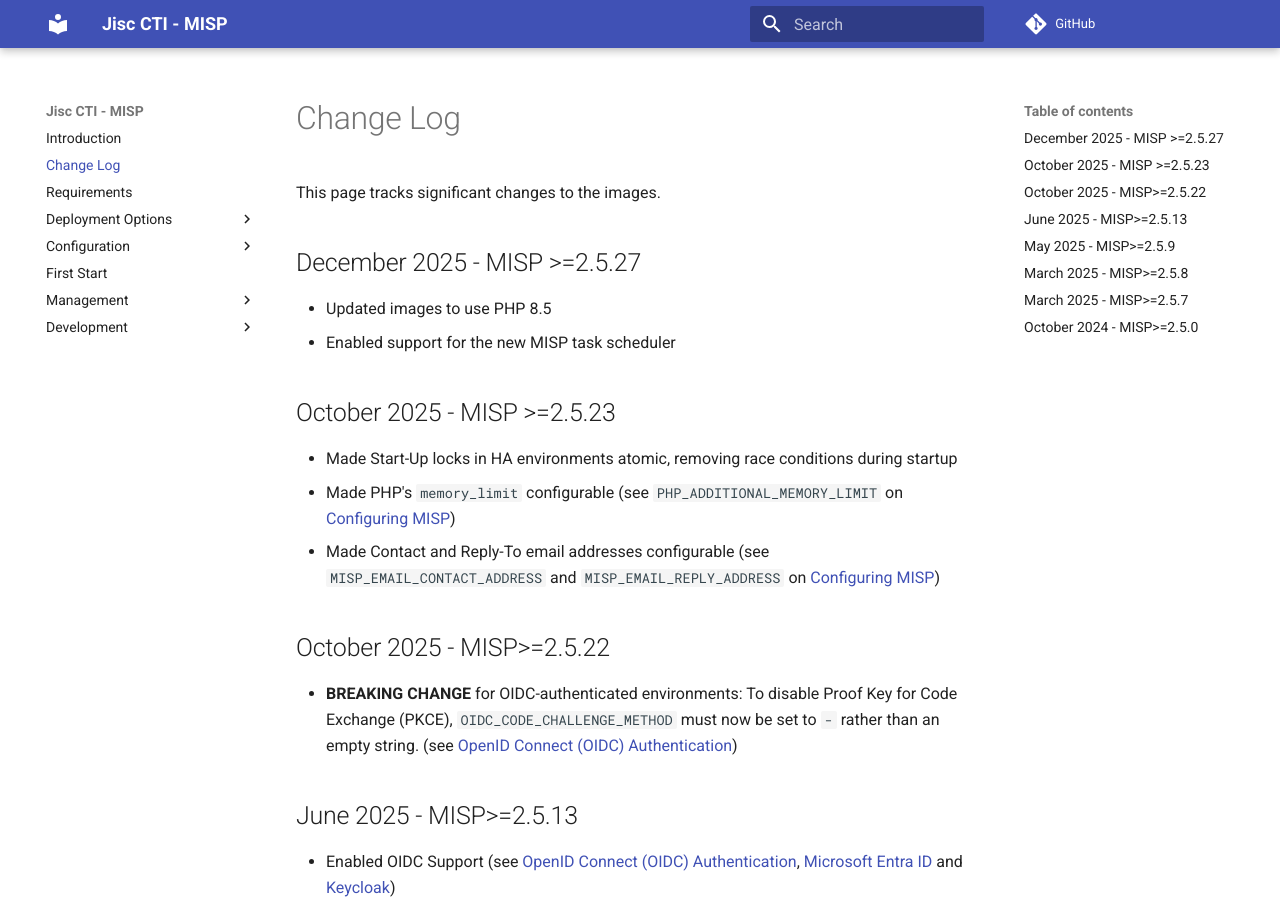
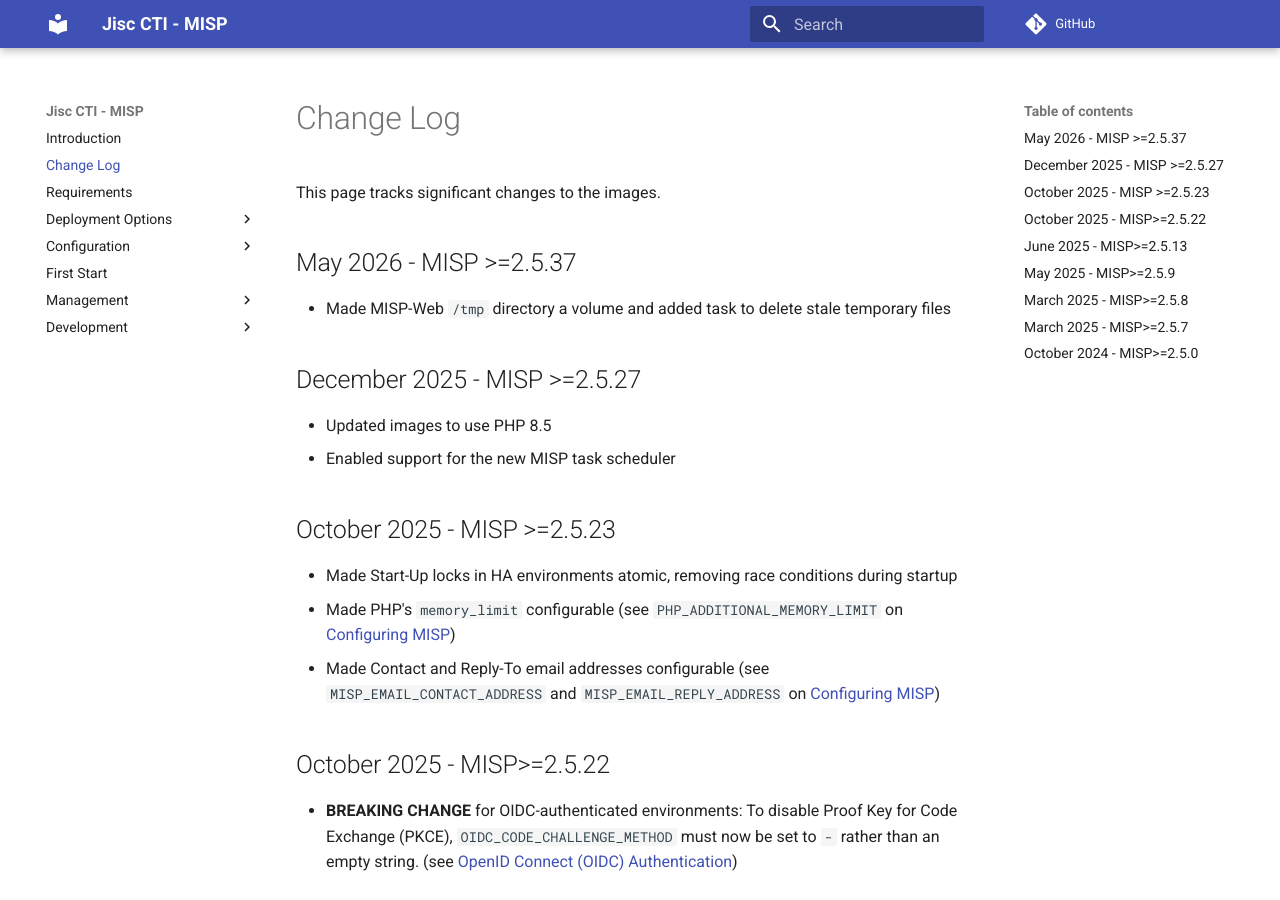
Before and after one commit to JiscCTI/misp-docker, an MkDocs documentation site: the page built from pages/changelog.md, in a window 1280 px wide and 900 px high. Built offline with MkDocs 1.6.1 and Material for MkDocs 9.7.7, drawn with Linux system fonts in a browser that asks for light colours; comment, search, counter and statistics services are not loaded.

Commit message:
feat: manage apache/php temp files

```diff
--- a/docker-compose-dev.yml
+++ b/docker-compose-dev.yml
@@ -1,4 +1,4 @@
-# SPDX-FileCopyrightText: 2023-2024 Jisc Services Limited
+# SPDX-FileCopyrightText: 2023-2026 Jisc Services Limited
 # SPDX-FileContributor: Joe Pitt
 #
 # SPDX-License-Identifier: GPL-3.0-only
@@ -76,6 +76,7 @@
       - ${HTTPS_PORT:-443}:443
     restart: unless-stopped
     volumes:
+      - web_temp:/tmp
       - ./persistent/${COMPOSE_PROJECT_NAME}/data/:/var/www/MISPData
       - ./persistent/${COMPOSE_PROJECT_NAME}/gpg/:/var/www/MISPGnuPG
       - ./persistent/${COMPOSE_PROJECT_NAME}/tls/:/etc/ssl/private
@@ -90,7 +91,9 @@
     image: jisccti/misp-workers-dev:latest
     restart: unless-stopped
     volumes:
+      - web_temp:/tmp/misp-web
       - ./persistent/${COMPOSE_PROJECT_NAME}/data/:/var/www/MISPData
       - ./persistent/${COMPOSE_PROJECT_NAME}/gpg/:/var/www/MISPGnuPG
 volumes:
   modules_cache:
+  web_temp:
--- a/docker-compose-ha.yml
+++ b/docker-compose-ha.yml
@@ -1,4 +1,4 @@
-# SPDX-FileCopyrightText: 2023-2025 Jisc Services Limited
+# SPDX-FileCopyrightText: 2023-2026 Jisc Services Limited
 # SPDX-FileContributor: Joe Pitt
 #
 # SPDX-License-Identifier: GPL-3.0-only
@@ -85,6 +85,7 @@
     image: jisccti/misp-web:latest
     restart: unless-stopped
     volumes:
+      - web_temp:/tmp
       #- /etc/letsencrypt/archive/MISP:/etc/letsencrypt/archive/MISP:ro
       #- /etc/letsencrypt/live/MISP:/etc/letsencrypt/live/MISP:ro
       - ./persistent/${COMPOSE_PROJECT_NAME}/custom/:/opt/misp_custom
@@ -102,8 +103,10 @@
     image: jisccti/misp-workers:latest
     restart: unless-stopped
     volumes:
+      - web_temp:/tmp/misp-web
       - ./persistent/${COMPOSE_PROJECT_NAME}/custom/:/opt/misp_custom
       - ./persistent/${COMPOSE_PROJECT_NAME}/data/:/var/www/MISPData
       - ./persistent/${COMPOSE_PROJECT_NAME}/gpg/:/var/www/MISPGnuPG
 volumes:
   modules_cache:
+  web_temp:
--- a/docker-compose-shibb.yml
+++ b/docker-compose-shibb.yml
@@ -1,4 +1,4 @@
-# SPDX-FileCopyrightText: 2023-2025 Jisc Services Limited
+# SPDX-FileCopyrightText: 2023-2026 Jisc Services Limited
 # SPDX-FileContributor: Joe Pitt
 #
 # SPDX-License-Identifier: GPL-3.0-only
@@ -79,6 +79,7 @@
       - ${HTTPS_PORT:-443}:443
     restart: unless-stopped
     volumes:
+      - web_temp:/tmp
       #- /etc/letsencrypt/archive/MISP:/etc/letsencrypt/archive/MISP:ro
       #- /etc/letsencrypt/live/MISP:/etc/letsencrypt/live/MISP:ro
       - ./persistent/${COMPOSE_PROJECT_NAME}/custom/:/opt/misp_custom
@@ -98,6 +99,7 @@
     image: jisccti/misp-workers:latest
     restart: unless-stopped
     volumes:
+      - web_temp:/tmp/misp-web
       - ./persistent/${COMPOSE_PROJECT_NAME}/custom/:/opt/misp_custom
       - ./persistent/${COMPOSE_PROJECT_NAME}/data/:/var/www/MISPData
       - ./persistent/${COMPOSE_PROJECT_NAME}/gpg/:/var/www/MISPGnuPG
@@ -117,3 +119,4 @@
       - ./persistent/${COMPOSE_PROJECT_NAME}/shibb/run:/run/shibboleth
 volumes:
   modules_cache:
+  web_temp:
--- a/docker-compose.yml
+++ b/docker-compose.yml
@@ -1,4 +1,4 @@
-# SPDX-FileCopyrightText: 2023-2025 Jisc Services Limited
+# SPDX-FileCopyrightText: 2023-2026 Jisc Services Limited
 # SPDX-FileContributor: Joe Pitt
 #
 # SPDX-License-Identifier: GPL-3.0-only
@@ -77,6 +77,7 @@
       - ${HTTPS_PORT:-443}:443
     restart: unless-stopped
     volumes:
+      - web_temp:/tmp
       #- /etc/letsencrypt/archive/MISP:/etc/letsencrypt/archive/MISP:ro
       #- /etc/letsencrypt/live/MISP:/etc/letsencrypt/live/MISP:ro
       - ./persistent/${COMPOSE_PROJECT_NAME}/custom/:/opt/misp_custom
@@ -94,8 +95,10 @@
     image: jisccti/misp-workers:latest
     restart: unless-stopped
     volumes:
+      - web_temp:/tmp/misp-web
       - ./persistent/${COMPOSE_PROJECT_NAME}/custom/:/opt/misp_custom
       - ./persistent/${COMPOSE_PROJECT_NAME}/data/:/var/www/MISPData
       - ./persistent/${COMPOSE_PROJECT_NAME}/gpg/:/var/www/MISPGnuPG
 volumes:
   modules_cache:
+  web_temp:
--- a/pages/changelog.md
+++ b/pages/changelog.md
@@ -1,5 +1,5 @@
 <!--
-SPDX-FileCopyrightText: 2025 Jisc Services Limited
+SPDX-FileCopyrightText: 2025-2026 Jisc Services Limited
 SPDX-FileContributor: Joe Pitt
 
 SPDX-License-Identifier: GPL-3.0-only
@@ -7,6 +7,10 @@
 # Change Log
 
 This page tracks significant changes to the images.
+
+## May 2026 - MISP >=2.5.37
+
+* Made MISP-Web `/tmp` directory a volume and added task to delete stale temporary files
 
 ## December 2025 - MISP >=2.5.27
 
```
Also changed, not shown: pages/dev/misp-web.md (+2 -1 lines), pages/dev/misp-workers.md (+2 -1 lines), 1 other file.
